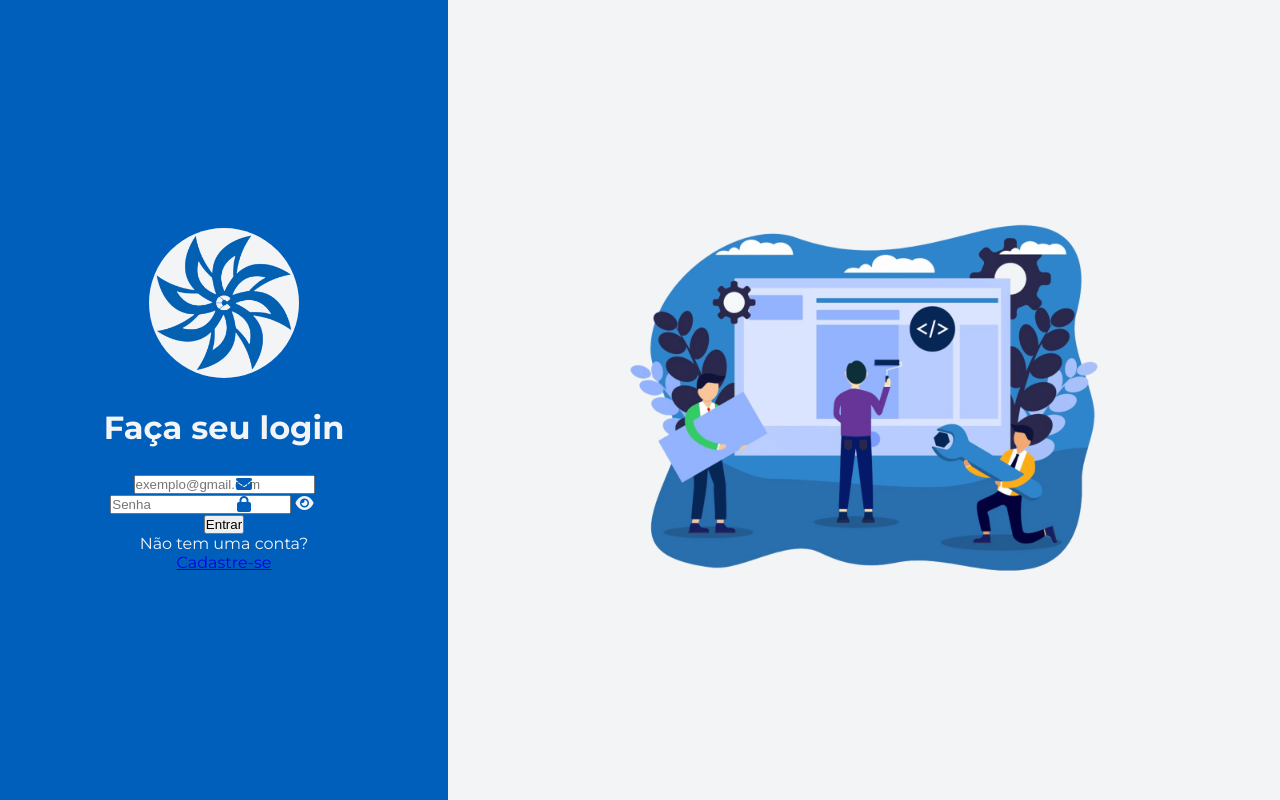
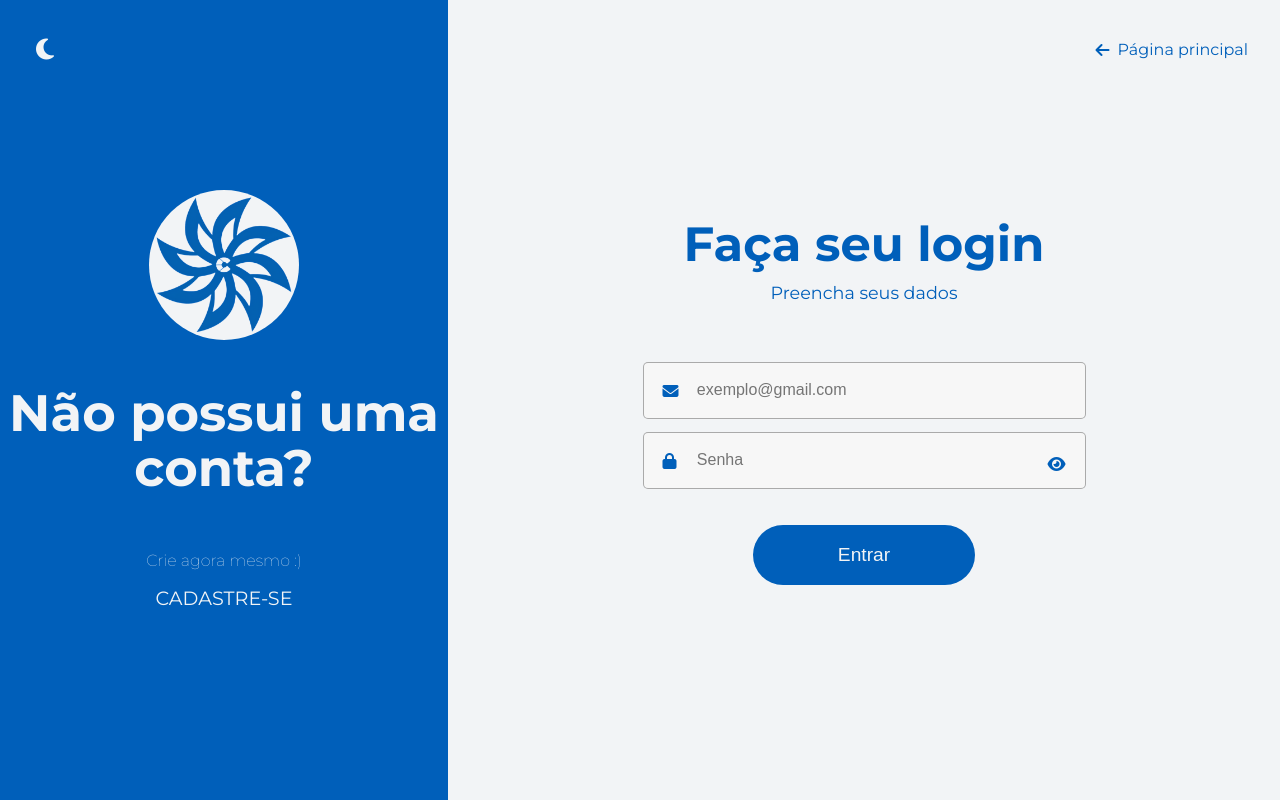
Before and after one commit to victoralsp/projeto-integrado, a PHP site: page /pages/login.html in a window 1280 px wide. Run offline with PHP 8.4, Linux system fonts and the light colour scheme; some libraries are stand-ins or nearby versions.

```diff
--- a/css/animacoes.css
+++ b/css/animacoes.css
@@ -1,4 +1,4 @@
-#article-login {
+#article-login, #article-cadastro {
     animation: articleEntrar 1.5s ease;
 }
 
@@ -11,7 +11,7 @@
     }
 }
 
-#article-registrar {
+#article-registrar, #article-login-usuarios {
     animation: articleRegistrar 1.5s ease;
 }
 
--- a/css/cadastro.css
+++ b/css/cadastro.css
@@ -1,25 +1,3 @@
-@import url('https://fonts.googleapis.com/css2?family=Bebas+Neue&family=Montserrat:ital,wght@0,100..900;1,100..900&display=swap');
-
-* {
-    margin: 0;
-    padding: 0;
-    box-sizing: border-box;
-}
-
-:root {
-    --cor-principal: #005fba;
-    --cor-dark-bg: #141414;
-    --cor-branca: #f2f4f6;
-    --cor-cinza: #bebebe;
-    --cor-bg-input: rgb(247, 247, 247);
-    --cor-bg-input-dark: rgb(32, 31, 31);
-    --fonte-principal: "Montserrat", sans-serif;
-}
-
-body {
-    font-family: var(--fonte-principal);
-}
-
 #main {
     display: flex;
 }
@@ -148,7 +126,8 @@ body {
 
 #input-nome,
 #input-email,
-#input-senha {
+#input-senha,
+#input-confirmar-senha {
     width: 100%;
     position: relative;
 }
@@ -188,6 +167,22 @@ body {
     opacity: 1;
 }
 
+#iconeVisualizarConfirmarSenha {
+    opacity: 1;
+}
+#iconeVisualizarConfirmarSenha.active {
+    opacity: 0;
+}
+
+#iconeEsconderConfirmarSenha {
+    opacity: 0;
+    pointer-events: none;
+}
+#iconeEsconderConfirmarSenha.active {
+    opacity: 1;
+}
+
+
 #form-registro input {
     padding: 1.5em 4em;
     background-color: var(--cor-bg-input);
@@ -208,7 +203,8 @@ body {
 
 #error-nome,
 #error-email,
-#error-senha {
+#error-senha,
+#error-confirmar-senha {
     color: rgb(214, 40, 40);
     font-size: .8em;
     display: none;
--- a/css/login.css
+++ b/css/login.css
@@ -3,20 +3,291 @@ main {
     align-items: center;
     background-color: var(--cor-branca);
 }
-.login-title {
-    font-size: 2em;
-    line-height: 40px;
+
+#btnDarkMode {
+    cursor: pointer;
+    font-size: 1.5em;
+    color: var(--cor-branca);
+    background-color: transparent;
+    border: none;
+    position: absolute;
+    top: 1.5em;
+    left: 1.5em;
+    transition: .5s;
 }
 
-#article-vetor {
-    text-align: center;
-    margin: 0 auto;
-    animation: articleEntrar 1.5s ease;
+#btnDarkMode:hover {
+    transform: scale(1.2) rotate(-20deg);
 }
 
-#ilustracao-web {
-    width: 80%;
-    height: 80%;
-    max-height: 600px;
-    max-width: 600px;
+#voltar-pagina-principal {
+    /* color: var(--cor-branca); */
+    color: var(--cor-principal);
+    text-decoration: none;
+    position: absolute;
+    top: 2.5em;
+    right: 2em;
+    transition: 1s ease;
+    display: flex;
+    align-items: center;
 }
+#voltar-pagina-principal:hover {
+    scale: 1.05;
+}
+
+#span-voltar {
+    padding-left: .5em;
+}
+
+#article-cadastro {
+    background-color: var(--cor-principal);
+    color: var(--cor-branca);
+    width: 35vw;
+    height: 100vh;
+    display: flex;
+    flex-direction: column;
+    align-items: center;
+    justify-content: center;
+    text-align: center;
+    z-index: 1;
+}
+
+#logo {
+    width: 150px;
+    background-color: var(--cor-branca);
+    border-radius: 50%;
+}
+
+.cadastro-title {
+    font-size: 3.2em;
+    font-weight: bold;
+    line-height: 55px;
+    margin: .8em 0;
+}
+
+#cadastro-paragrafo {
+    font-weight: lighter;
+    margin: 1em 0;
+    color: var(--cor-branca);
+}
+
+#btn-cadastro {
+    color: var(--cor-branca);
+    text-decoration: none;
+    font-size: 1.2em;
+    text-transform: uppercase;
+    position: relative;
+}
+
+#btn-cadastro::after {
+    content: '';
+    position: absolute;
+    height: 2px;
+    width: 0px;
+    left: 50%;
+    transform: translateX(-50%) translateY(26px);
+    background-color: var(--cor-branca);
+    transition: .5s ease;
+}
+
+#btn-cadastro:hover::after {
+    width: 100%;
+}
+
+#btn-cadastro:hover {
+    transition: 1s;
+}
+
+#article-registrar {
+    width: 65%;
+    display: flex;
+    justify-content: center;
+    align-items: center;
+    background-color: var(--cor-branca);
+}
+
+#form-login {
+    display: flex;
+    flex-direction: column;
+    width: 100%;
+    max-width: 500px;
+}
+
+#subtitulo-login {
+    align-self: center;
+    font-size: 3em;
+    font-weight: bold;
+    color: var(--cor-principal);
+}
+
+#paragrafo-login {
+    align-self: center;
+    font-size: 1.1em;
+    margin: .5em 0 3em 0;
+    color: var(--cor-principal);
+}
+
+#input-nome,
+#input-email,
+#input-senha {
+    width: 100%;
+    position: relative;
+}
+
+.iconeNome,
+.iconeEmail,
+.iconeSenha {
+    width: 100%;
+    position: absolute;
+    left: 20px;
+    top: 50%;
+    transform: translateY(-50%);
+    pointer-events: none;
+    color: var(--cor-principal);
+}
+
+.displayIcone {
+    position: absolute;
+    right: 20px;
+    top: 30px;
+    cursor: pointer;
+    color: var(--cor-principal);
+}
+
+#iconeVisualizarSenha {
+    opacity: 1;
+}
+#iconeVisualizarSenha.active {
+    opacity: 0;
+}
+
+#iconeEsconderSenha {
+    opacity: 0;
+    pointer-events: none;
+}
+#iconeEsconderSenha.active {
+    opacity: 1;
+}
+
+#form-registro input {
+    padding: 1.5em 4em;
+    background-color: var(--cor-bg-input);
+    border: none;
+    margin: .5em 0;
+    border-radius: 5px;
+    border: 1px solid rgba(0, 0, 0, 0.315);
+    width: 100%;
+    outline: none;
+}
+#form-registro input:focus {
+    border-bottom: 2px solid var(--cor-principal);
+}
+
+#form-registro input::placeholder {
+    font-size: 1.2em;
+}
+
+#login {
+    padding: 1em 2em;
+    width: 50%;
+    margin: 1.5em auto 0;
+    background-color: var(--cor-principal);
+    color: var(--cor-branca);
+    border-radius: 50px;
+    cursor: pointer;
+    font-size: 1.2em;
+    border: none;
+    transition: .5s;
+}
+
+#login:hover {
+    background-color: #15325e !important;
+}
+
+#article-login-usuarios {
+    margin: 0 auto;
+    width: 443px;
+}
+
+#article-login-usuarios h2 {
+    font-size: 3em;
+    font-weight: bold;
+    color: var(--cor-principal);
+    text-align: center;
+}
+
+#article-login-usuarios p {
+    text-align: center;
+    font-size: 1.1em;
+    margin: .5em 0 3em 0;
+    color: var(--cor-principal);
+}
+
+#email,
+#password {
+    width: 100%;
+    position: relative;
+}
+
+.iconeEmail,
+.iconeSenha {
+    width: 100%;
+    position: absolute;
+    left: 20px;
+    top: 50%;
+    transform: translateY(-50%);
+    pointer-events: none;
+    color: var(--cor-principal);
+    z-index: 9;
+}
+
+#input-email,
+#input-senha {
+    display: flex;
+    align-items: center;
+}
+
+
+
+#form-login input {
+    padding: 1.5em 4em;
+    background-color: var(--cor-bg-input);
+    border: none;
+    margin: .5em 0;
+    border-radius: 5px;
+    border: 1px solid rgba(0, 0, 0, 0.315);
+    width: 100%;
+    outline: none;
+}
+#form-login input:focus {
+    border-bottom: 2px solid var(--cor-principal);
+}
+
+#form-login input::placeholder {
+    font-size: 1.2em;
+}
+
+#error-nome,
+#error-email,
+#error-senha {
+    color: rgb(214, 40, 40);
+    font-size: .8em;
+    display: none;
+}
+
+#btn-registrar {
+    padding: 1em 2em;
+    width: 50%;
+    margin: 1.5em auto 0;
+    background-color: var(--cor-principal);
+    color: var(--cor-branca);
+    border-radius: 50px;
+    cursor: pointer;
+    font-size: 1.2em;
+    border: none;
+    transition: .5s;
+}
+
+#btn-registrar:hover {
+    background-color: #15325e !important;
+}
--- /dev/null
+++ b/css/style.css
@@ -0,0 +1,21 @@
+@import url('https://fonts.googleapis.com/css2?family=Bebas+Neue&family=Montserrat:ital,wght@0,100..900;1,100..900&display=swap');
+
+* {
+    margin: 0;
+    padding: 0;
+    box-sizing: border-box;
+}
+
+:root {
+    --cor-principal: #005fba;
+    --cor-dark-bg: #141414;
+    --cor-branca: #f2f4f6;
+    --cor-cinza: #bebebe;
+    --cor-bg-input: rgb(247, 247, 247);
+    --cor-bg-input-dark: rgb(32, 31, 31);
+    --fonte-principal: "Montserrat", sans-serif;
+}
+
+body {
+    font-family: var(--fonte-principal);
+}
--- a/pages/login.html
+++ b/pages/login.html
@@ -4,18 +4,26 @@
         <meta charset="UTF-8">
         <meta name="viewport" content="width=device-width, initial-scale=1.0">
         <title>Catevento | Login</title>
-    <link rel="stylesheet" href="../css/cadastro.css">
         <link rel="stylesheet" href="../css/animacoes.css">
-    <link rel="stylesheet" href="../css/medias-cadastro.css">
         <link rel="stylesheet" href="../css/login.css">
+        <link rel="stylesheet" href="../css/style.css">
+        <link rel="stylesheet" href="../css/medias-login.css">
         <link rel="shortcut icon" href="../imagens/logo.png" type="image/png">
         <script src="https://kit.fontawesome.com/05ac79b2f0.js" crossorigin="anonymous"></script>
     </head>
     <body>
         <main id="main">
-        <article id="article-login">
+            <article id="article-cadastro">
+                <button id="btnDarkMode"><i class="fa-solid fa-moon"></i></button>
+                <a href="../index.html" id="voltar-pagina-principal"><i class="fa-solid fa-arrow-left"></i><span id="span-voltar">Página principal</span></a>
                 <a href="#"><img src="../imagens/logo.png" alt="logo catevento" id="logo" title="Voltar para a página principal."></a>
-            <h1 class="login-title">Faça seu login</h1>
+                <h1 class="cadastro-title">Não possui uma conta?</h1>
+                <p id="cadastro-paragrafo">Crie agora mesmo :)</p>
+                <p><a href="cadastro.html" id="btn-cadastro">Cadastre-se</a></p>
+            </article>
+            <article id="article-login-usuarios">
+                <h2 class="text-dark-mode">Faça seu login</h2>
+                <p class="text-dark-mode">Preencha seus dados</p>
                 <form id="form-login">
                     <div id="input-email">
                         <i class="fa-solid fa-envelope icones-input iconeEmail"></i>
@@ -24,19 +32,15 @@
                     <div id="input-senha">
                         <i class="fa-solid fa-lock icones-input iconeSenha"></i>
                         <input type="password" id="password" placeholder="Senha" class="inputs-dark-mode" required>
-                    <i class="fa-solid fa-eye" id="iconeVisualizarSenha"></i>
-                    <i class="fa-solid fa-eye-slash" id="iconeEsconderSenha"></i>
+                        <i class="fa-solid fa-eye displayIcone" id="iconeVisualizarSenha"></i>
+                        <i class="fa-solid fa-eye-slash displayIcone" id="iconeEsconderSenha"></i>
                     </div>
                     <button type="submit" id="login" value="Entrar">Entrar</button>
                 </form>
-            <p>Não tem uma conta?</p>
-            <p><a href="cadastro.html">Cadastre-se</a></p>
-        </article>
-        <article id="article-vetor">
-            <img src="../imagens/dev-ilustracao.png" alt="ilustração de um site em desenvolvimento" id="ilustracao-web">
             </article>
         </main>
 
+        <script src="../js/dark-mode.js" defer></script>
         <script type="module" src="../js/login.js" defer></script>
     </body>
     </html>
--- a/pages/perfil.html
+++ b/pages/perfil.html
@@ -3,6 +3,7 @@
 <head>
     <meta charset="UTF-8">
     <meta name="viewport" content="width=device-width, initial-scale=1.0">
+    <link rel="stylesheet" href="../css/style.css">
     <title>Perfil</title>
     <style>
         /* Resetando alguns estilos padrão do navegador */
```
Also changed, not shown: css/medias-login.css (added, +76 -0 lines), index.html (+7 -0 lines), js/cadastro.js (+77 -48 lines), js/login.js (+32 -14 lines), pages/cadastro.html (+17 -7 lines). Lines whose indentation alone changed are shown as unchanged.
